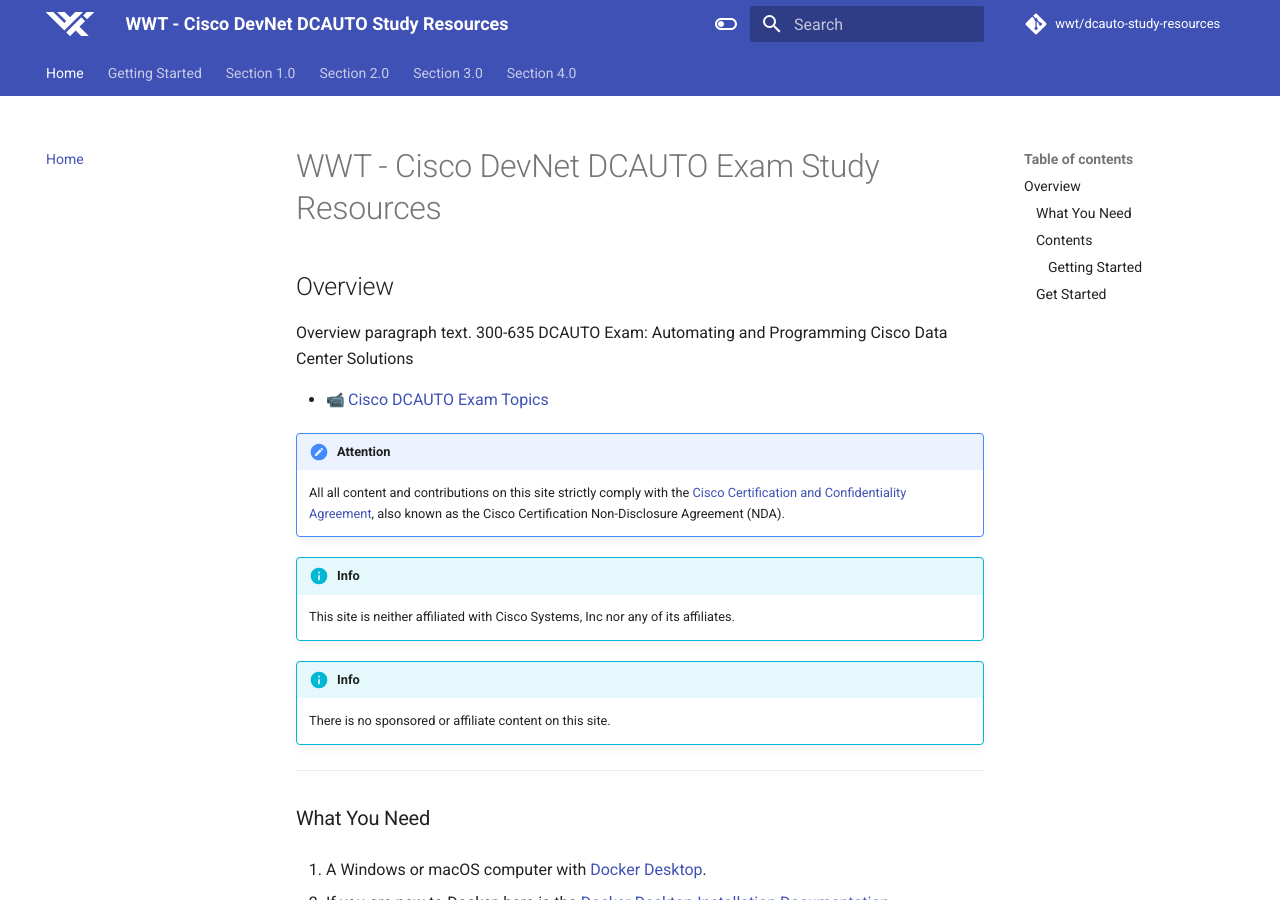
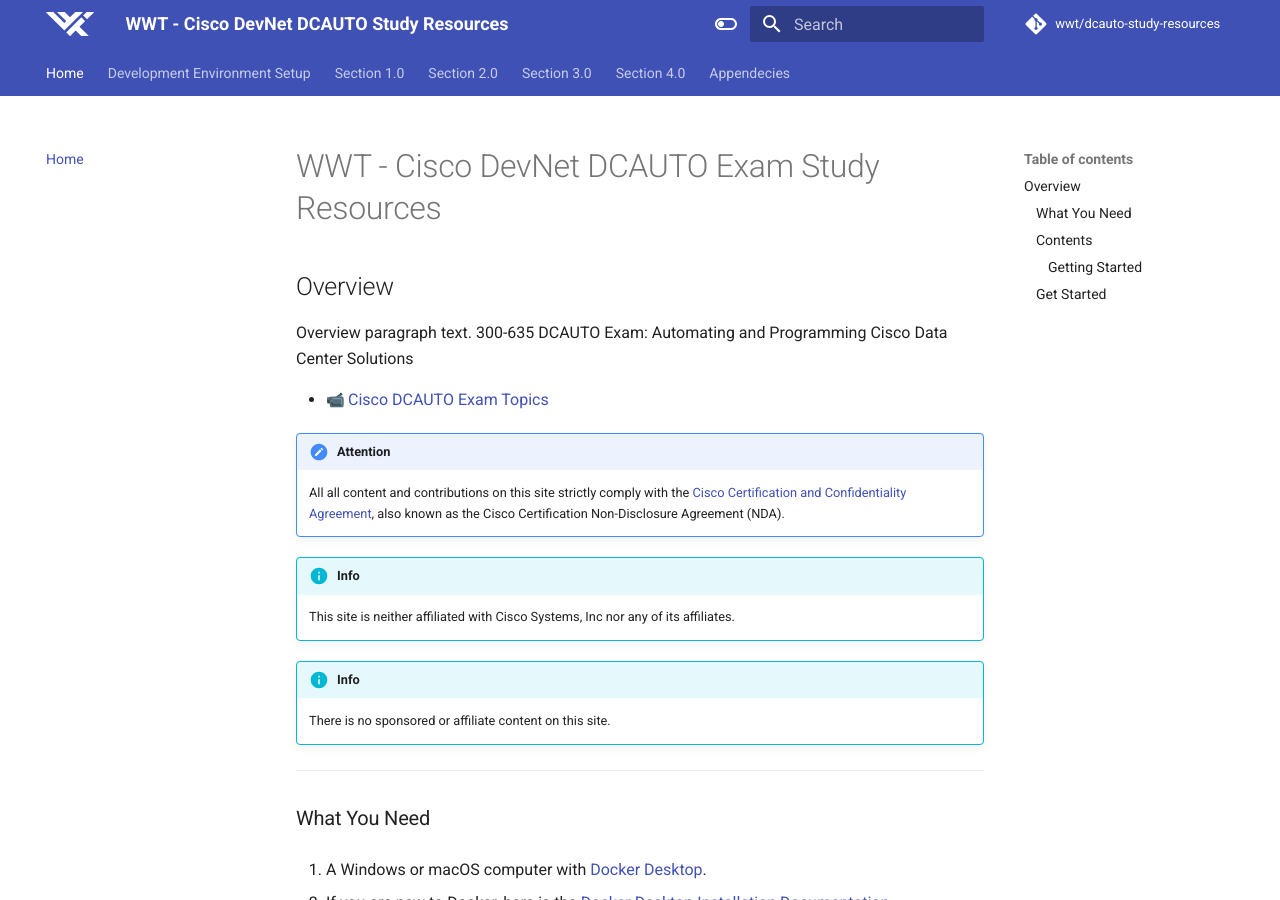
Before and after one commit to wwt/dcauto-study-resources, an MkDocs documentation site: the page built from docs/index.md, in a window 1280 px wide and 900 px high. Built offline with MkDocs 1.6.1 and Material for MkDocs 9.7.7, drawn with Linux system fonts in a browser that asks for light colours; emoji names are drawn with the system emoji font; comment, search, counter and statistics services are not loaded.

Commit message:
Update nav, add details extension

```diff
--- a/mkdocs.yml
+++ b/mkdocs.yml
@@ -3,8 +3,8 @@
 site_name: "WWT - Cisco DevNet DCAUTO Study Resources"
 nav:
   - Home: index.md
-  - Getting Started:
-    - Study Environment Setup: sections/section_0.md
+  - Development Environment Setup:
+    - Visual Studio Code Dev Container: sections/section_0.md
   - Section 1.0:
     - Section 1.1: sections/section_1_1.md
     - Section 1.2: sections/section_1_2.md
@@ -32,6 +32,8 @@
     - Section 4.4: sections/section_4_4.md
     - Section 4.5: sections/section_4_5.md
     - Section 4.6: sections/section_4_6.md
+  - Appendecies:
+    - Lessons Learned: sections/appendix_a.md
 
 # Repository
 repo_name: "wwt/dcauto-study-resources"
@@ -74,7 +76,8 @@
       emoji_generator: !!python/name:materialx.emoji.to_svg
   - admonition
   - attr_list
+  - pymdownx.highlight
+  - pymdownx.details
+  - pymdownx.keys
+  - pymdownx.superfences
   - pymdownx.tasklist
-  - pymdownx.highlight
-  - pymdownx.superfences
-  - pymdownx.keys
```
